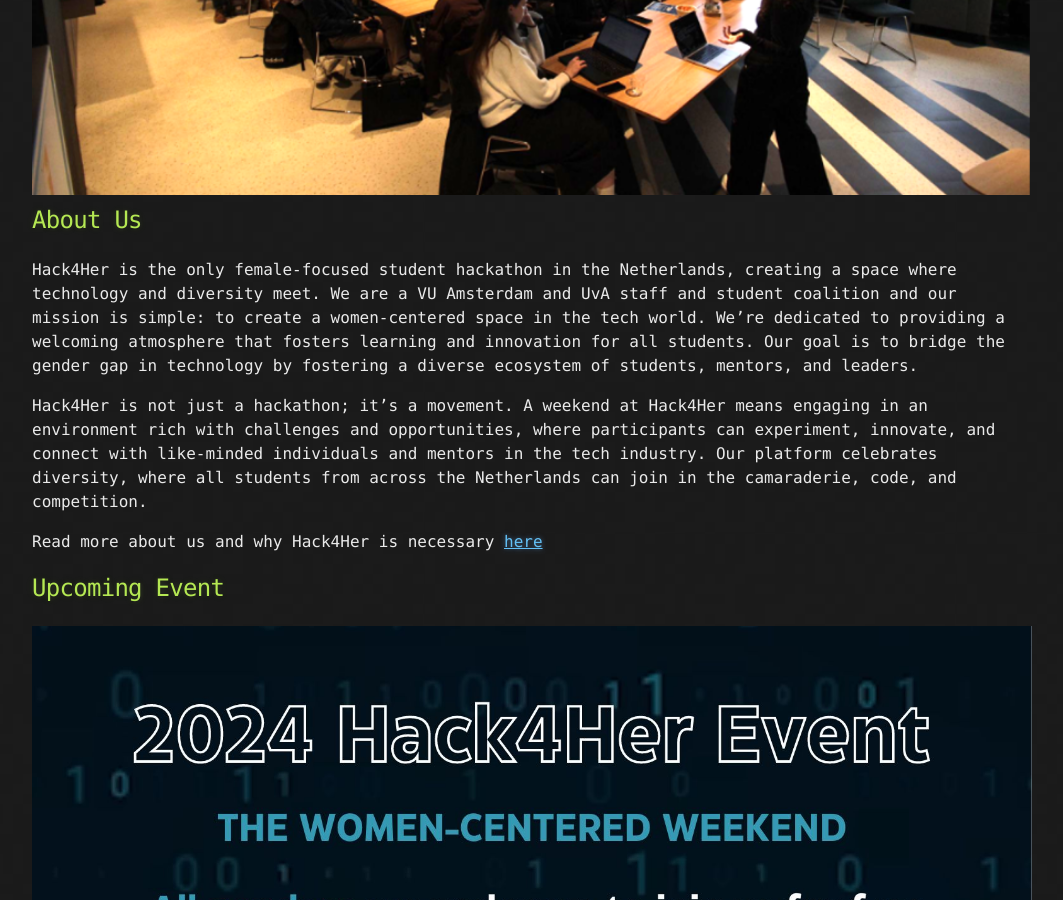
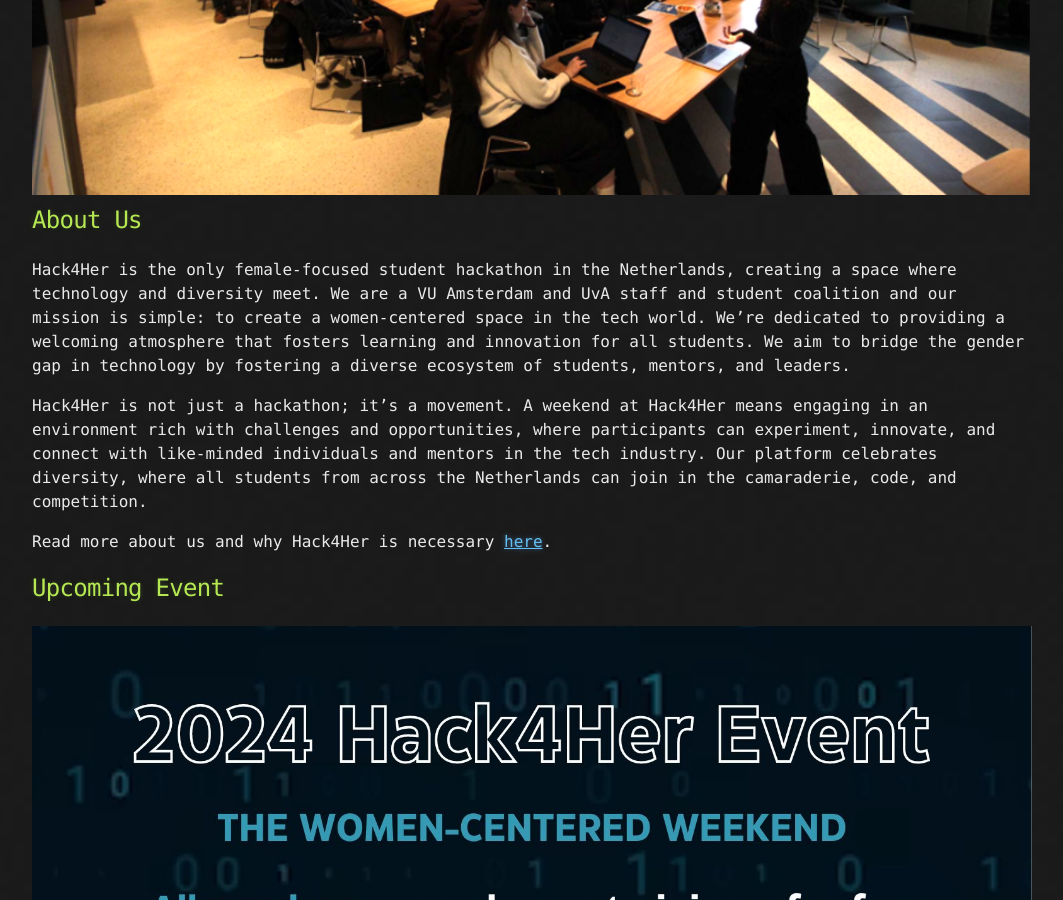
Before and after one commit to hack4her/hack4her.github.io, a Jekyll site: the page built from index.md, in a window 1280 px wide and 900 px high, scrolled down 531 px. Shown: the whole window, without its empty margins (108-1171 px from the left). Built offline with Jekyll 4.4.1, drawn with Linux system fonts in a browser that asks for light colours.

Commit message:
Update index.md

```diff
--- a/index.md
+++ b/index.md
@@ -17,11 +17,11 @@
 
 <!-- About Us Brief -->
 ## About Us
-Hack4Her is the only female-focused student hackathon in the Netherlands, creating a space where technology and diversity meet. We are a VU Amsterdam and UvA staff and student coalition and our mission is simple: to create a women-centered space in the tech world. We’re dedicated to providing a welcoming atmosphere that fosters learning and innovation for all students. Our goal is to bridge the gender gap in technology by fostering a diverse ecosystem of students, mentors, and leaders.
+Hack4Her is the only female-focused student hackathon in the Netherlands, creating a space where technology and diversity meet. We are a VU Amsterdam and UvA staff and student coalition and our mission is simple: to create a women-centered space in the tech world. We’re dedicated to providing a welcoming atmosphere that fosters learning and innovation for all students. We aim to bridge the gender gap in technology by fostering a diverse ecosystem of students, mentors, and leaders.
 
 Hack4Her is not just a hackathon; it's a movement. A weekend at Hack4Her means engaging in an environment rich with challenges and opportunities, where participants can experiment, innovate, and connect with like-minded individuals and mentors in the tech industry. Our platform celebrates diversity, where all students from across the Netherlands can join in the camaraderie, code, and competition.
 
-Read more about us and why Hack4Her is necessary [here](/about/)
+Read more about us and why Hack4Her is necessary [here](/about/).
 
 <!-- Upcoming Event Highlight -->
 ## Upcoming Event
```
